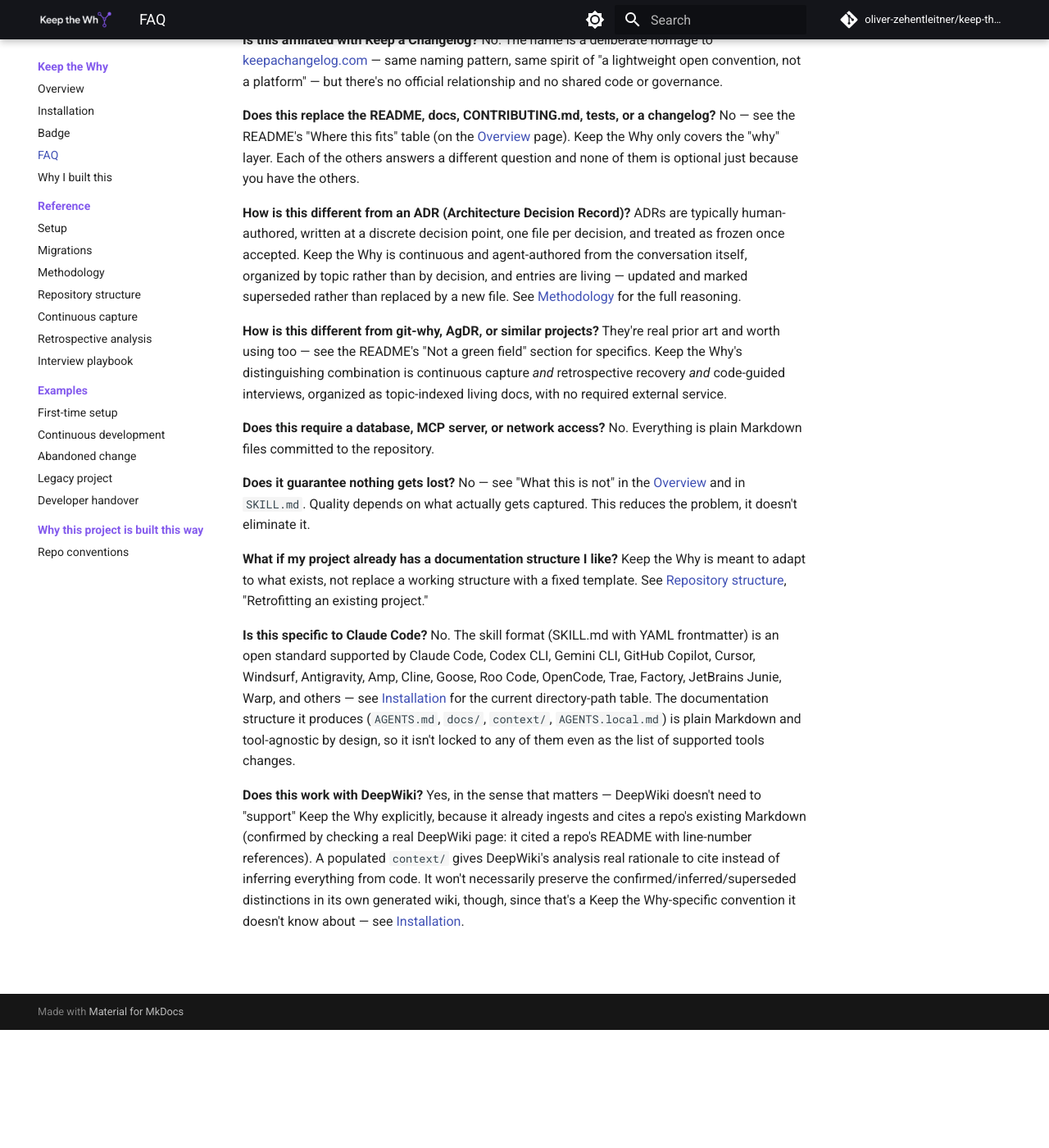
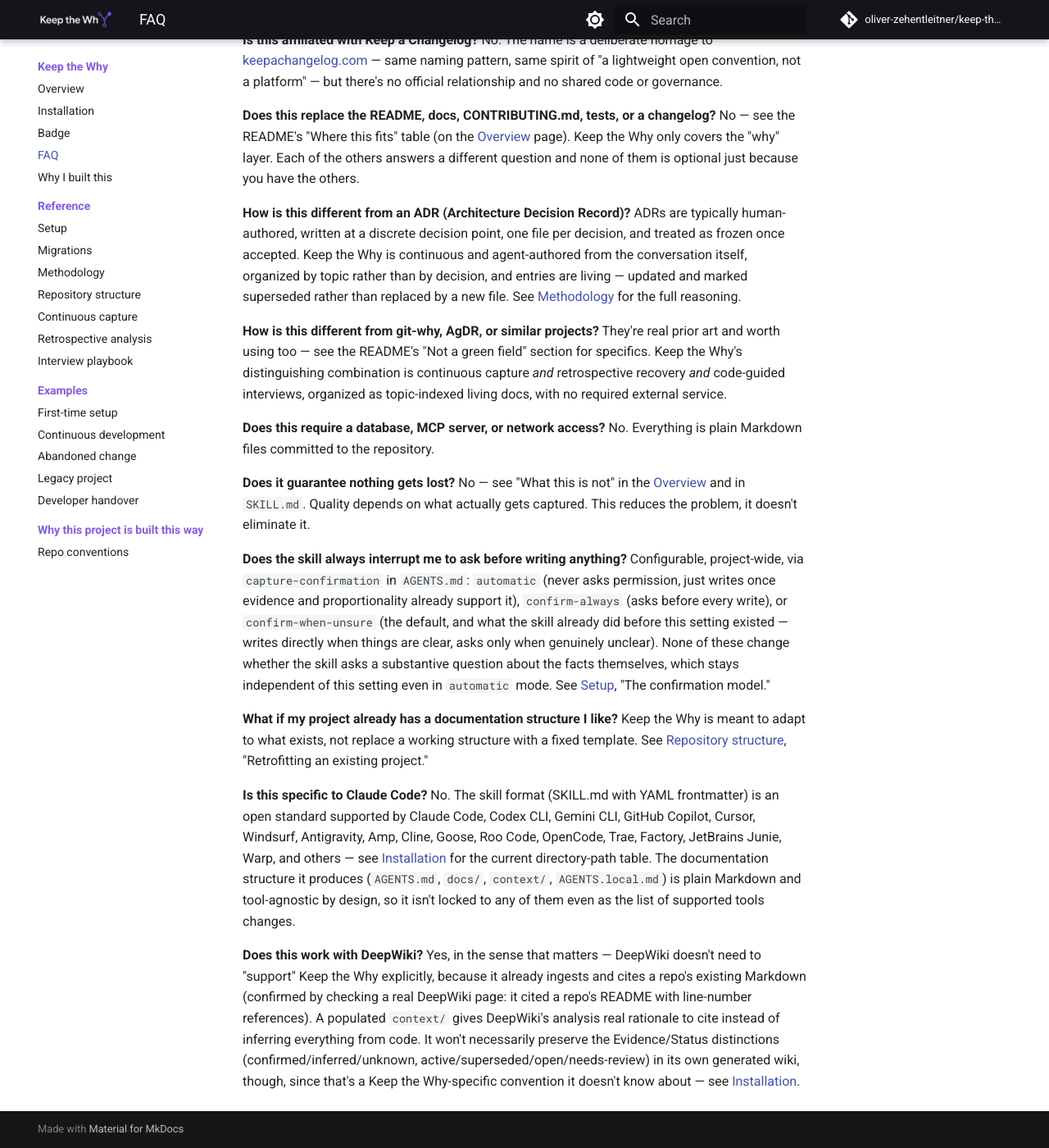
Before and after one commit to oliver-zehentleitner/keep-the-why, an MkDocs documentation site: the page built from docs/faq.md, in a window 1280 px wide and 1400 px high, scrolled down 144 px. Shown: the whole window at 82% size. Built offline with MkDocs 1.6.1 and Material for MkDocs 9.7.7, drawn with Linux system fonts in a browser that asks for light colours; comment, search, counter and statistics services are not loaded.

Commit message:
Add FAQ entry for the confirmation model, fix stale terminology
New question covers the capture-confirmation setting directly, since
"does it always interrupt me" is an obvious question for any setting
that writes files during a conversation.

Also fixes a leftover "confirmed/inferred/superseded" reference in
the DeepWiki FAQ answer - stale since the 0.3.0 Evidence/Status
split, unrelated to this feature but found while touching the file.

```diff
--- a/docs/faq.md
+++ b/docs/faq.md
@@ -18,6 +18,9 @@
 **Does it guarantee nothing gets lost?**
 No — see "What this is not" in the [Overview](index.md) and in `SKILL.md`. Quality depends on what actually gets captured. This reduces the problem, it doesn't eliminate it.
 
+**Does the skill always interrupt me to ask before writing anything?**
+Configurable, project-wide, via `capture-confirmation` in `AGENTS.md`: `automatic` (never asks permission, just writes once evidence and proportionality already support it), `confirm-always` (asks before every write), or `confirm-when-unsure` (the default, and what the skill already did before this setting existed — writes directly when things are clear, asks only when genuinely unclear). None of these change whether the skill asks a substantive question about the facts themselves, which stays independent of this setting even in `automatic` mode. See [Setup](setup.md), "The confirmation model."
+
 **What if my project already has a documentation structure I like?**
 Keep the Why is meant to adapt to what exists, not replace a working structure with a fixed template. See [Repository structure](repository-structure.md), "Retrofitting an existing project."
 
@@ -25,4 +28,4 @@
 No. The skill format (SKILL.md with YAML frontmatter) is an open standard supported by Claude Code, Codex CLI, Gemini CLI, GitHub Copilot, Cursor, Windsurf, Antigravity, Amp, Cline, Goose, Roo Code, OpenCode, Trae, Factory, JetBrains Junie, Warp, and others — see [Installation](installation.md) for the current directory-path table. The documentation structure it produces (`AGENTS.md`, `docs/`, `context/`, `AGENTS.local.md`) is plain Markdown and tool-agnostic by design, so it isn't locked to any of them even as the list of supported tools changes.
 
 **Does this work with DeepWiki?**
-Yes, in the sense that matters — DeepWiki doesn't need to "support" Keep the Why explicitly, because it already ingests and cites a repo's existing Markdown (confirmed by checking a real DeepWiki page: it cited a repo's README with line-number references). A populated `context/` gives DeepWiki's analysis real rationale to cite instead of inferring everything from code. It won't necessarily preserve the confirmed/inferred/superseded distinctions in its own generated wiki, though, since that's a Keep the Why-specific convention it doesn't know about — see [Installation](installation.md#without-a-skill-compatible-agent).
+Yes, in the sense that matters — DeepWiki doesn't need to "support" Keep the Why explicitly, because it already ingests and cites a repo's existing Markdown (confirmed by checking a real DeepWiki page: it cited a repo's README with line-number references). A populated `context/` gives DeepWiki's analysis real rationale to cite instead of inferring everything from code. It won't necessarily preserve the Evidence/Status distinctions (confirmed/inferred/unknown, active/superseded/open/needs-review) in its own generated wiki, though, since that's a Keep the Why-specific convention it doesn't know about — see [Installation](installation.md#without-a-skill-compatible-agent).
```
